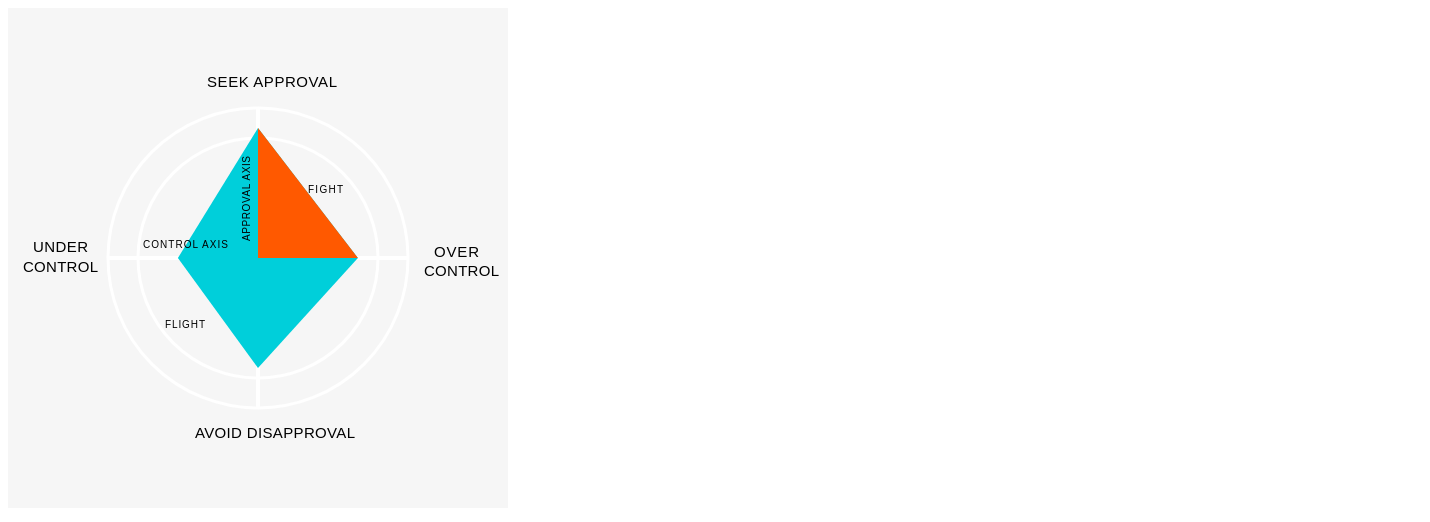
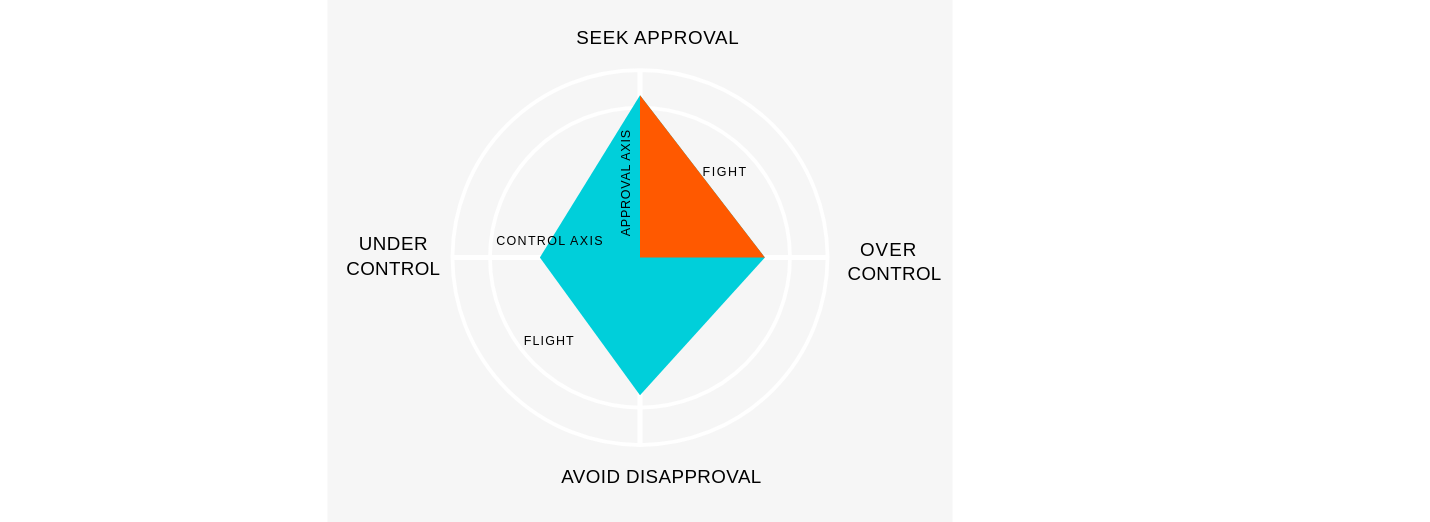
Before and after one commit to BasudevBharatBhushan/D3-Dynamic-Query-Param, a plain HTML site: page index.html in a window 1280 px wide. Shown: the whole page, 1430 px wide, since content can reach past the window. Drawn offline with nearby package versions, Linux system fonts and the light colour scheme.

Commit message:
zoom percentage added

```diff
--- a/index.html
+++ b/index.html
@@ -4,6 +4,13 @@
     <meta charset="UTF-8" />
     <meta name="viewport" content="width=device-width, initial-scale=1.0" />
     <title>D3.js Dynamic Graph</title>
+    <style>
+      .chart {
+        text-align: center;
+        transform: scale(1.25); /* Set the initial scale */
+        transition: transform 0.3s ease; /* Add transition for smooth animation */
+      }
+    </style>
     <script src="https://d3js.org/d3.v7.min.js"></script>
   </head>
   <body>
```
